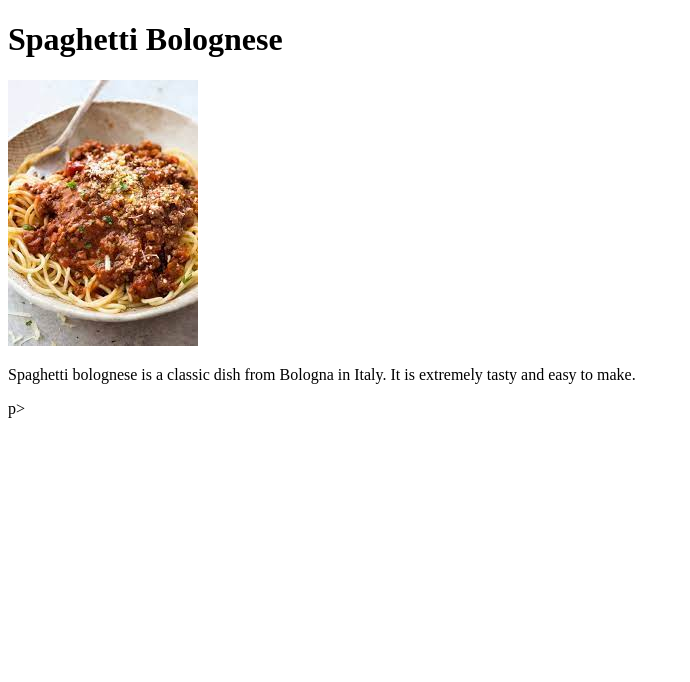
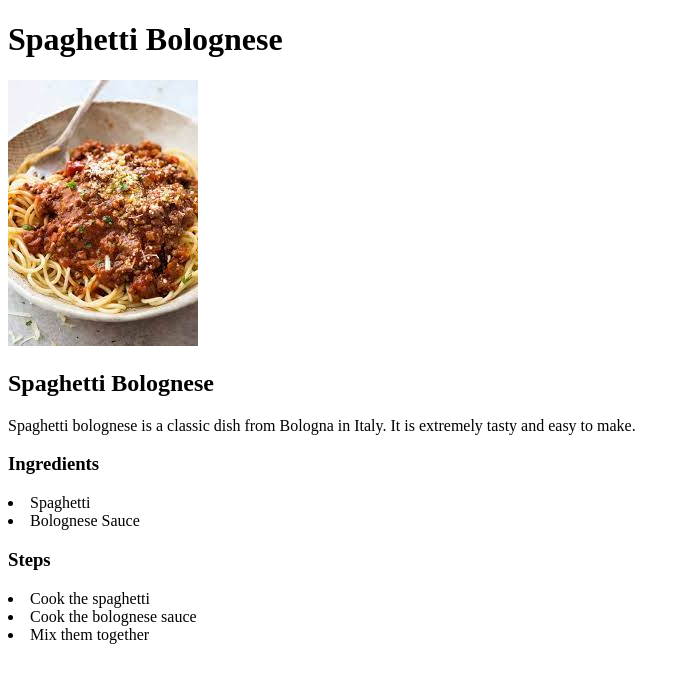
Before and after one commit to CNPCNPCNP/odin-recipes, a plain HTML site: page recipes/spaghetti-bol.html in a window 1280 px wide. Shown: the whole page, without its empty margins (0-690 px from the left). Drawn offline with Linux system fonts and the light colour scheme.

Commit message:
Update recipes to include steps and ingredients

```diff
--- a/recipes/spaghetti-bol.html
+++ b/recipes/spaghetti-bol.html
@@ -11,9 +11,27 @@
         Spaghetti Bolognese
     </h1>
     <img src='spaghetti-bol.jpeg'>
+    <h2>
+        Spaghetti Bolognese
+    </h2>
     <p>
         Spaghetti bolognese is a classic dish from Bologna in Italy. It is extremely tasty
         and easy to make.
-    </p>p>
+    </p>
+    <h3>
+        Ingredients
+    </h3>
+    <u1>
+        <li>Spaghetti</li>
+        <li>Bolognese Sauce</li>
+    </u1>
+    <h3>
+        Steps
+    </h3>
+    <o1>
+        <li>Cook the spaghetti</li>
+        <li>Cook the bolognese sauce</li>
+        <li>Mix them together</li>
+    </o1>
 </body>
 </html>
```
Also changed, not shown: index.html (+5 -4 lines), recipes/chicken-rice.html (+15 -0 lines), recipes/lasagna.html (+15 -0 lines).
